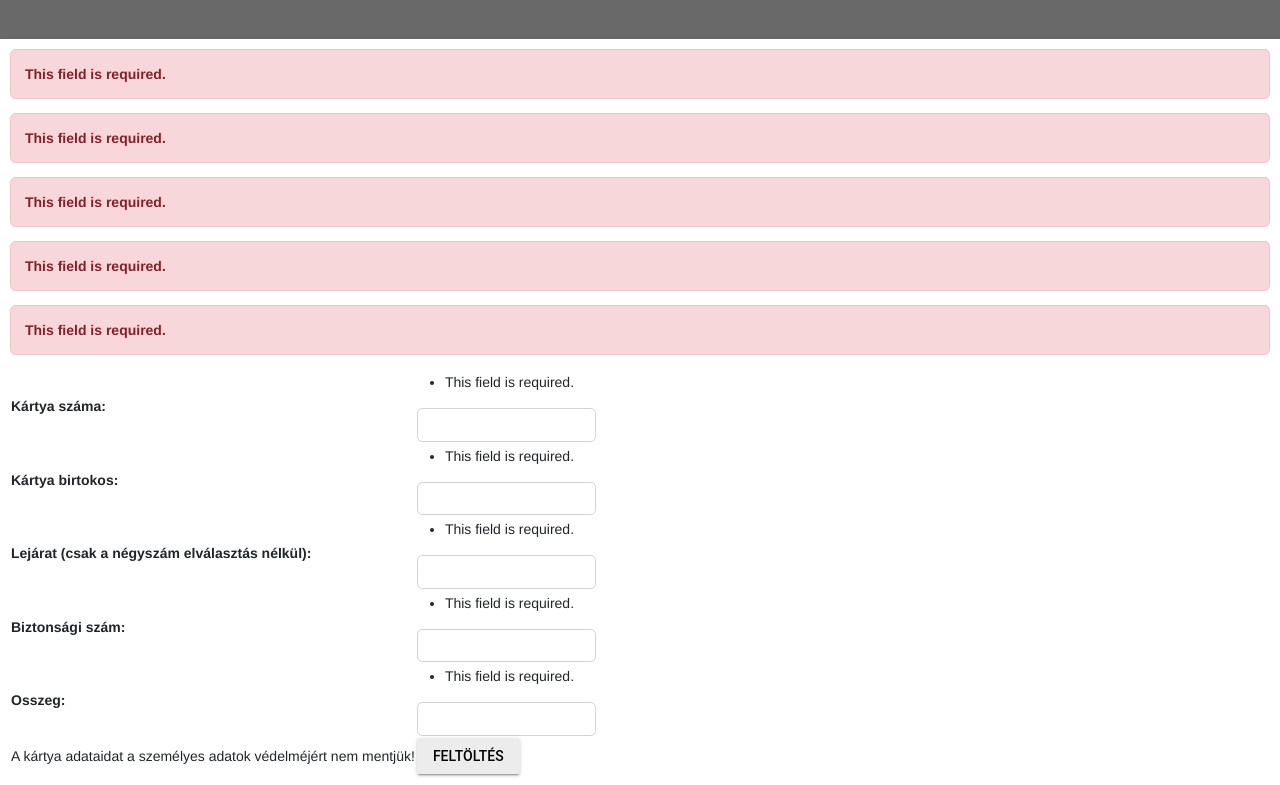
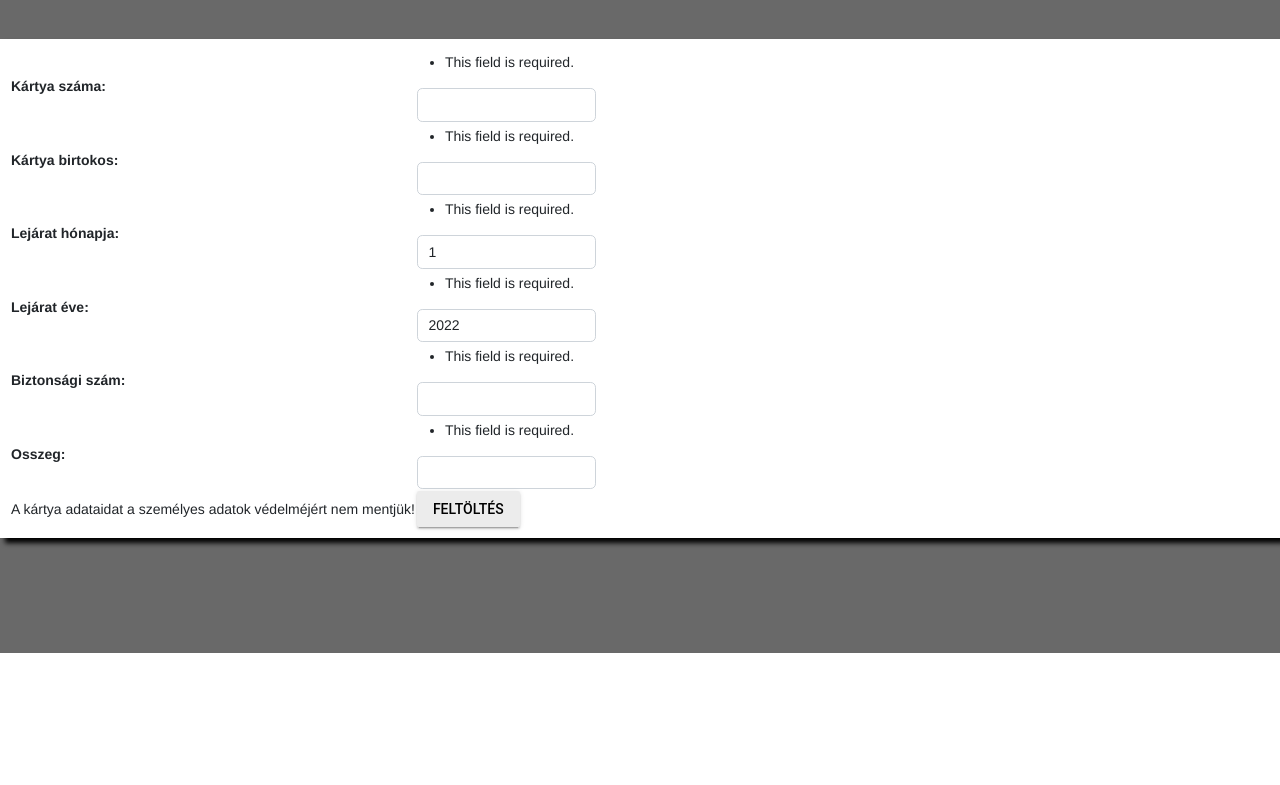
Before and after one commit to KVince002/AdomanyDjango-Rolling, a Django app: page /egyenlegFel in a window 1280 px wide. Shown: the part 147-932 px from the top of the page. After the commit the page ends 800 px from the top, so only its background shows below. Run offline with Django 4.2, Linux system fonts and the light colour scheme; a user stored in the database is signed in; some libraries are stand-ins or nearby versions.

Commit message:
Mostmár kölön mező van a lejáratnak

```diff
--- a/AdomanyOldal/app/forms.py
+++ b/AdomanyOldal/app/forms.py
@@ -2,6 +2,7 @@
 import email
 from pickle import FALSE
 from pyexpat import model
+from random import choices
 from django import forms
 from django.conf import settings
 from django.contrib.auth.models import User
@@ -12,10 +13,12 @@
 from django.db import models
 from django.forms import ModelForm
 from django.http import HttpRequest
+from tomlkit import datetime
 #from requests import request
 #from requests import request
 # from django.core import MinValueValidator
 from app.models import felhasznalo, gyujtes
+from datetime import date
 
 
 class Regisztralas(UserCreationForm):
@@ -113,10 +116,38 @@
 
 
 class bankkartya(forms.Form):
+    honapok = (
+        (1, 1),
+        (2, 2),
+        (3, 3),
+        (4, 4),
+        (5, 5),
+        (6, 6),
+        (7, 7),
+        (8, 8),
+        (9, 9),
+        (10, 10),
+        (11, 11),
+        (12, 12),
+    )
+    evek = (
+        (date.today().year, date.today().year),
+        (date.today().year+1, date.today().year+1),
+        (date.today().year+2, date.today().year+2),
+        (date.today().year+3, date.today().year+3),
+        (date.today().year+4, date.today().year+4),
+        (date.today().year+5, date.today().year+5),
+        (date.today().year+6, date.today().year+6),
+        (date.today().year+7, date.today().year+7),
+        (date.today().year+8, date.today().year+8),
+    )
+
     szam = forms.CharField(max_length=16, required=True, label="Kártya száma")
     tulaj = forms.CharField(required=True, label="Kártya birtokos")
-    lejarat = forms.CharField(
-        required=True, label="Lejárat (csak a négyszám elválasztás nélkül)", max_length=4)
+    lejarat_Honap = forms.ChoiceField(
+        choices=honapok, label="Lejárat hónapja", required=True, )
+    lejarat_Ev = forms.ChoiceField(
+        choices=evek, label="Lejárat éve", required=True,)
     cvkod = forms.CharField(
         required=True, label="Biztonsági szám", max_length=3)
     osszeg = forms.IntegerField(required=True)
--- a/AdomanyOldal/app/templates/app/egyenlegFel.html
+++ b/AdomanyOldal/app/templates/app/egyenlegFel.html
@@ -13,7 +13,7 @@
     <table>
         <form action="" method="post">
             {% csrf_token %}
-            {{form.as_table}}
+            {{form}}
             <tr>
                 <td>
                     A kártya adataidat a személyes adatok védelméjért nem mentjük!
@@ -22,16 +22,6 @@
                     <input type="submit" value="Feltöltés" class="mdl-button mdl-js-button mdl-button--raised">
                 </td>
             </tr>
-
-      {% if form.errors %}
-      {% for field in form %}
-             {% for error in field.errors %}
-                    <div class="alert alert-danger">
-                         <strong>{{ error|escape }}</strong>
-                    </div>
-             {% endfor %}
-      {% endfor %}
-{% endif %}
         </form>
     </table>
 </div>
--- a/AdomanyOldal/app/views.py
+++ b/AdomanyOldal/app/views.py
@@ -1,9 +1,11 @@
 from ast import If
+from calendar import month
 from curses import use_default_colors
 import email
 from email import message
 from pyexpat.errors import messages
 from re import template
+from stat import FILE_ATTRIBUTE_NORMAL
 from urllib.request import Request
 import django
 from django.shortcuts import render, redirect
@@ -166,12 +168,18 @@
                 becenev=request.user.id)
             egyenlegJelenleg = felhasznaloJelenleg.egyenleg
             egyenlegUj = egyenlegJelenleg+egyenlegHozzaAd
-            # model frissítése
-            felhasznaloFrissit = felhasznalo.objects.filter(
-                becenev=request.user.id).update(egyenleg=egyenlegUj)
-            # mentés
-            egyenlegModositott = felhasznalo.objects.get(
-                becenev=request.user.id)
+
+            # bankkártya ellenőrzése lejárat alapján
+            lejarat_Ev = int(feltoltes.cleaned_data["lejarat_Ev"])
+            lejarat_Honap = int(feltoltes.cleaned_data["lejarat_Honap"])
+            if lejarat_Honap >= date.today().month and lejarat_Ev >= date.today().year:
+                # model frissítése
+                felhasznaloFrissit = felhasznalo.objects.filter(
+                    becenev=request.user.id).update(egyenleg=egyenlegUj)
+                # mentés
+                egyenlegModositott = felhasznalo.objects.get(
+                    becenev=request.user.id)
+
             if egyenlegModositott.egyenleg > egyenlegJelenleg:
                 return redirect("profil")
     else:
```
Also changed, not shown: AdomanyOldal/db.sqlite3.
